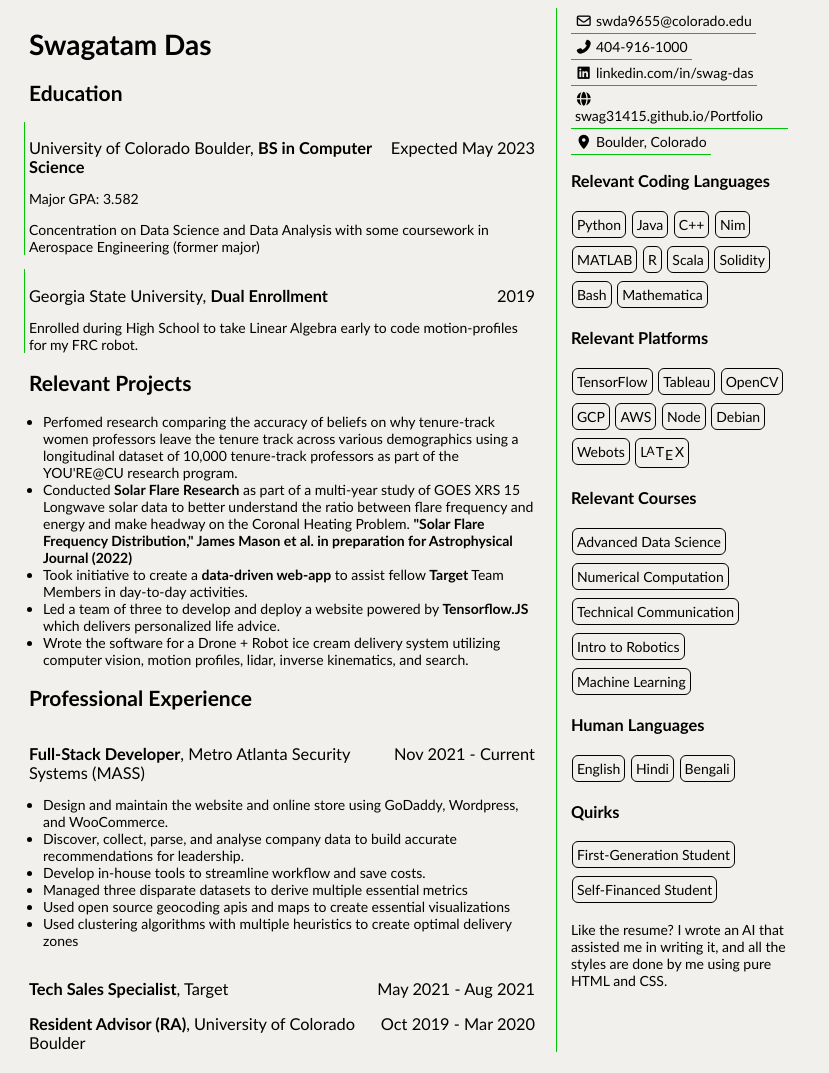
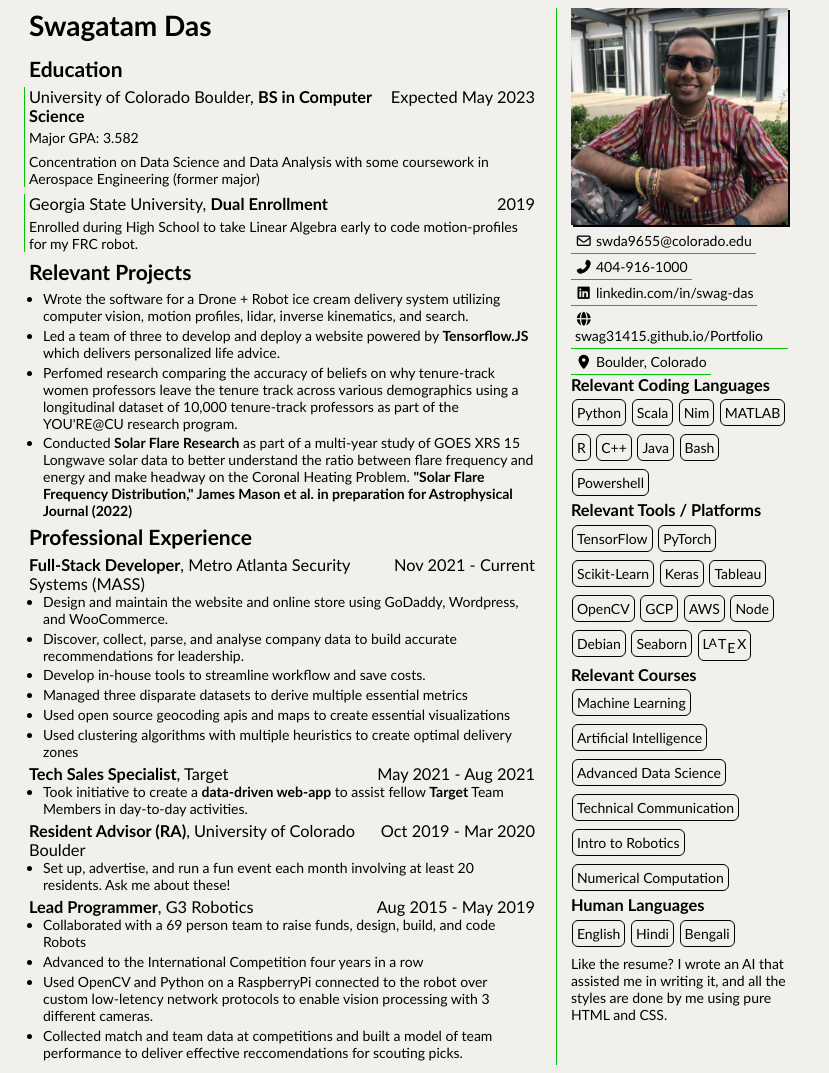
Before and after one commit to swag31415/BestRest, a plain HTML site: page resume.html in a window 1280 px wide. Shown: the whole page, without its empty margins (0-829 px from the left). Drawn offline with Linux system fonts and the light colour scheme.

Commit message:
Customized it for the bird guy

```diff
--- a/css/styles.css
+++ b/css/styles.css
@@ -42,6 +42,11 @@ i { display: inline-block !important; }
 }
 ul {
   padding-left: 1em;
+  margin-top: 0em;
+  margin-bottom: 0.3em;
+}
+ul > li {
+  margin-bottom: 0.2em;
 }
 .bricks > div {
   display: inline-block;
@@ -71,3 +76,23 @@ a {
   color: var(--fore);
   text-decoration: none;
 }
+h1 {
+  margin-top: 0em;
+  margin-bottom: 0.5em;
+}
+h2 {
+  margin-top: 0em;
+  margin-bottom: 0.3em;
+}
+h3 {
+  margin-top: 0em;
+  margin-bottom: 0.1em;
+}
+p {
+  margin-top: 0.3em;
+  margin-bottom: 0.5em;
+}
+img.profile_pic {
+  width: 100%;
+  box-shadow: 2px 2px;
+}
--- a/resume.html
+++ b/resume.html
@@ -37,11 +37,10 @@
     </div>
     <h2>Relevant Projects</h2>
     <ul>
+      <li>Wrote the software for a Drone + Robot ice cream delivery system utilizing computer vision, motion profiles, lidar, inverse kinematics, and search.</li>
+      <li>Led a team of three to develop and deploy a website powered by <strong>Tensorflow.JS</strong> which delivers personalized life advice.</li>
       <li>Perfomed research comparing the accuracy of beliefs on why tenure-track women professors leave the tenure track across various demographics using a longitudinal dataset of 10,000 tenure-track professors as part of the YOU'RE@CU research program.</li>
       <li>Conducted <strong>Solar Flare Research</strong> as part of a multi-year study of GOES XRS 15 Longwave solar data to better understand the ratio between flare frequency and energy and make headway on the Coronal Heating Problem. <strong>"Solar Flare Frequency Distribution," James Mason et al. in preparation for Astrophysical Journal (2022)</strong></li>
-      <li>Took initiative to create a <strong>data-driven web-app</strong> to assist fellow <strong>Target</strong> Team Members in day-to-day activities.</li>
-      <li>Led a team of three to develop and deploy a website powered by <strong>Tensorflow.JS</strong> which delivers personalized life advice.</li>
-      <li>Wrote the software for a Drone + Robot ice cream delivery system utilizing computer vision, motion profiles, lidar, inverse kinematics, and search.</li>
     </ul>
     <h2>Professional Experience</h2>
     <div class='work'>
@@ -60,12 +59,29 @@
       <h3><span style='font-weight: bold;'>Tech Sales Specialist</span>, Target</h3>
       <h3>May 2021 - Aug 2021</h3>
     </div>
+    <ul>
+      <li>Took initiative to create a <strong>data-driven web-app</strong> to assist fellow <strong>Target</strong> Team Members in day-to-day activities.</li>
+    </ul>
     <div class='work'>
       <h3><span style='font-weight: bold;'>Resident Advisor (RA)</span>, University of Colorado Boulder</h3>
       <h3>Oct 2019 - Mar 2020</h3>
     </div>
+    <ul>
+      <li>Set up, advertise, and run a fun event each month involving at least 20 residents. Ask me about these!</li>
+    </ul>
+    <div class='work'>
+      <h3><span style='font-weight: bold;'>Lead Programmer</span>, G3 Robotics</h3>
+      <h3>Aug 2015 - May 2019</h3>
+    </div>
+    <ul>
+      <li>Collaborated with a 69 person team to raise funds, design, build, and code Robots</li>
+      <li>Advanced to the International Competition four years in a row</li>
+      <li>Used OpenCV and Python on a RaspberryPi connected to the robot over custom low-letency network protocols to enable vision processing with 3 different cameras.</li>
+      <li>Collected match and team data at competitions and built a model of team performance to deliver effective reccomendations for scouting picks.</li>
+    </ul>
   </div>
   <div id='side'>
+    <img src="./rando.jpg" class="profile_pic">
     <div class='boats'>
       <div><i class="far fa-envelope"></i> <a href="mailto:swda9655@colorado.edu">swda9655@colorado.edu</a></div>
       <div><i class="fas fa-phone-alt"></i> 404-916-1000</div>
@@ -76,35 +92,38 @@
     <h3>Relevant Coding Languages</h3>
     <div class='bricks'>
       <div>Python</div>
-      <div>Java</div>
-      <div>C++</div>
+      <div>Scala</div>
       <div>Nim</div>
       <div>MATLAB</div>
       <div>R</div>
-      <div>Scala</div>
-      <div>Solidity</div>
+      <div>C++</div>
+      <div>Java</div>
       <div>Bash</div>
-      <div>Mathematica</div>
+      <div>Powershell</div>
     </div>
-    <h3>Relevant Platforms</h3>
+    <h3>Relevant Tools / Platforms</h3>
     <div class='bricks'>
       <div>TensorFlow</div>
+      <div>PyTorch</div>
+      <div>Scikit-Learn</div>
+      <div>Keras</div>
       <div>Tableau</div>
       <div>OpenCV</div>
       <div>GCP</div>
       <div>AWS</div>
       <div>Node</div>
       <div>Debian</div>
-      <div>Webots</div>
+      <div>Seaborn</div>
       <div><span class="latex">L <sup>a</sup> T <sub>e</sub> X</span></div>
     </div>
     <h3>Relevant Courses</h3>
     <div class='bricks'>
+      <div>Machine Learning</div>
+      <div>Artificial Intelligence</div>
       <div>Advanced Data Science</div>
-      <div>Numerical Computation</div>
       <div>Technical Communication</div>
       <div>Intro to Robotics</div>
-      <div>Machine Learning</div>
+      <div>Numerical Computation</div>
     </div>
     <h3>Human Languages</h3>
     <div class='bricks'>
@@ -112,11 +131,6 @@
       <div>Hindi</div>
       <div>Bengali</div>
     </div>
-    <h3>Quirks</h3>
-    <div class='bricks'>
-      <div>First-Generation Student</div>
-      <div>Self-Financed Student</div>
-    </div>
     <p>Like the resume? I wrote an AI that assisted me in writing it, and all the styles are done by me using pure HTML and CSS.</p>
   </div>
 </body>
```
Also changed, not shown: rando.jpg (added).
